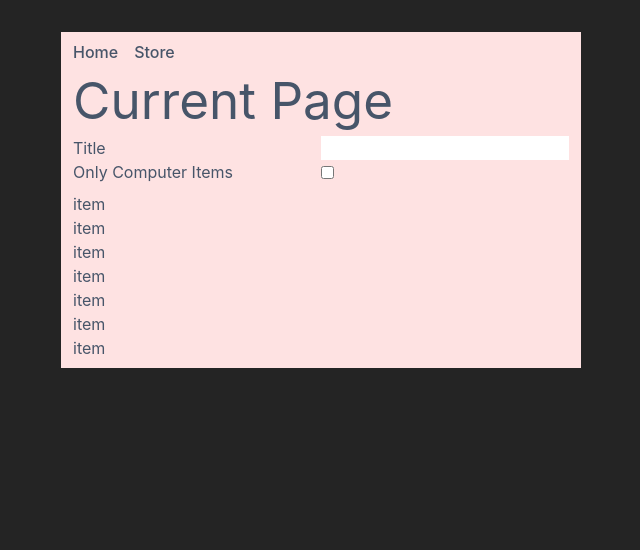
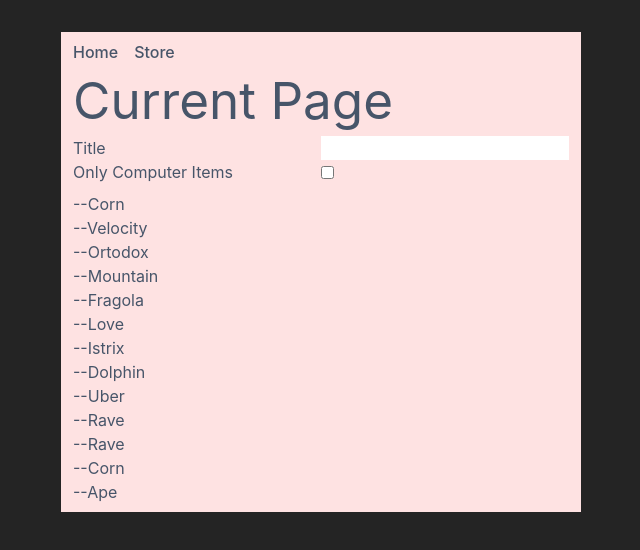
Before and after one commit to pantpad/state-in-url-react-router, a React (Vite) app: page / in a window 1280 px wide. Shown: the top 550 px of the page, without its empty margins (319-959 px from the left). Built offline with nearby package versions, Linux system fonts and the light colour scheme.

Commit message:
chore(list): add mock list

```diff
--- a/src/App.tsx
+++ b/src/App.tsx
@@ -1,17 +1,23 @@
+import { useState } from "react";
 import "./App.css";
 import CurrentPage from "./components/CurrentPage";
 import Filters from "./components/Filters";
 import List from "./components/List";
 import Nav from "./components/Nav";
 
+import { mockList } from "./mockItems/list";
+
 export default function App() {
+  const [list, setList] = useState(mockList);
+  console.log(list);
+
   return (
     <>
       <main className="min-w-[min(32rem,100vw-2rem)] py-2 px-3 bg-red-100 flex flex-col gap-2 text-slate-600">
         <Nav />
         <CurrentPage />
         <Filters />
-        <List />
+        <List list={list} />
       </main>
     </>
   );
--- a/src/components/List.tsx
+++ b/src/components/List.tsx
@@ -1,14 +1,16 @@
-export default function List() {
+import { listItem } from "../mockItems/list";
+
+type ListProps = {
+  list: listItem[];
+};
+
+export default function List({ list }: ListProps) {
   return (
     <>
       <ul className="text-left">
-        <li>item</li>
-        <li>item</li>
-        <li>item</li>
-        <li>item</li>
-        <li>item</li>
-        <li>item</li>
-        <li>item</li>
+        {list.map((item) => (
+          <li key={item.id}>--{item.name}</li>
+        ))}
       </ul>
     </>
   );
--- /dev/null
+++ b/src/mockItems/list.ts
@@ -0,0 +1,102 @@
+export type listItem = {
+  id: number;
+  name: string;
+  type: string;
+};
+
+const alphabet = [
+  "Ape",
+  "Bike",
+  "Corn",
+  "Dolphin",
+  "Elephant",
+  "Fragola",
+  "Giostra",
+  "Helium",
+  "Istrix",
+  "Javelin",
+  "Karma",
+  "Love",
+  "Mountain",
+  "Nosepass",
+  "Ortodox",
+  "Paddel",
+  "Qwerty",
+  "Rave",
+  "Sex",
+  "Trip",
+  "Uber",
+  "Velocity",
+  "Weasel",
+  "Xavier",
+  "Y",
+  "Zed",
+];
+
+export const mockList = [
+  {
+    id: Math.floor(Math.random() * Math.floor(Math.random() * Date.now())),
+    name: alphabet[2],
+    type: "pc",
+  },
+  {
+    id: Math.floor(Math.random() * Math.floor(Math.random() * Date.now())),
+    name: alphabet[Math.floor(Math.random() * 26)],
+    type: "asd",
+  },
+  {
+    id: Math.floor(Math.random() * Math.floor(Math.random() * Date.now())),
+    name: alphabet[Math.floor(Math.random() * 26)],
+    type: "pc",
+  },
+  {
+    id: Math.floor(Math.random() * Math.floor(Math.random() * Date.now())),
+    name: alphabet[Math.floor(Math.random() * 26)],
+    type: "adsd",
+  },
+  {
+    id: Math.floor(Math.random() * Math.floor(Math.random() * Date.now())),
+    name: alphabet[Math.floor(Math.random() * 26)],
+    type: "pc",
+  },
+  {
+    id: Math.floor(Math.random() * Math.floor(Math.random() * Date.now())),
+    name: alphabet[Math.floor(Math.random() * 26)],
+    type: "pc",
+  },
+  {
+    id: Math.floor(Math.random() * Math.floor(Math.random() * Date.now())),
+    name: alphabet[Math.floor(Math.random() * 26)],
+    type: "asda",
+  },
+  {
+    id: Math.floor(Math.random() * Math.floor(Math.random() * Date.now())),
+    name: alphabet[Math.floor(Math.random() * 26)],
+    type: "pc",
+  },
+  {
+    id: Math.floor(Math.random() * Math.floor(Math.random() * Date.now())),
+    name: alphabet[Math.floor(Math.random() * 26)],
+    type: "pc",
+  },
+  {
+    id: Math.floor(Math.random() * Math.floor(Math.random() * Date.now())),
+    name: alphabet[Math.floor(Math.random() * 26)],
+    type: "ccc",
+  },
+  {
+    id: Math.floor(Math.random() * Math.floor(Math.random() * Date.now())),
+    name: alphabet[Math.floor(Math.random() * 26)],
+    type: "pc",
+  },
+  {
+    id: Math.floor(Math.random() * Math.floor(Math.random() * Date.now())),
+    name: alphabet[Math.floor(Math.random() * 26)],
+    type: "pc",
+  },
+  {
+    id: Math.floor(Math.random() * Math.floor(Math.random() * Date.now())),
+    name: alphabet[Math.floor(Math.random() * 26)],
+    type: "pc",
+  },
+] as listItem[];
```
